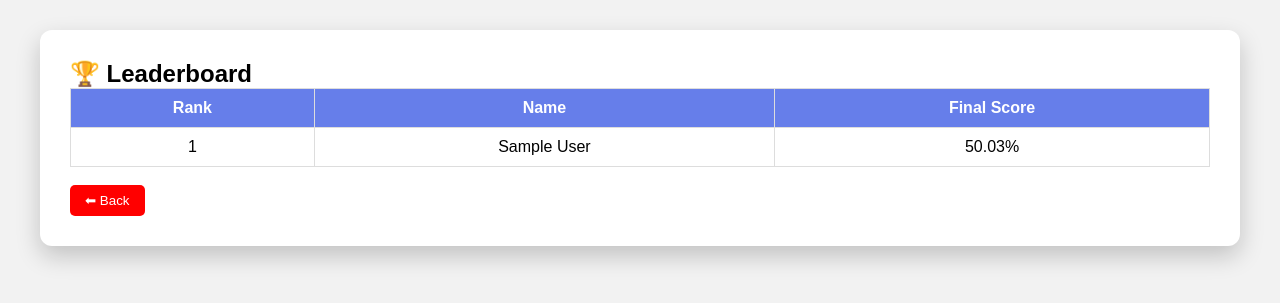
After one commit to NeelSavsani/X-Typing-Master, a PHP site: page /leaderboard.php in a window 1280 px wide. The commit adds this page. Shown: the top 303 px of the page. Run offline with PHP 8.4, Linux system fonts and the light colour scheme; tables that the repository leaves empty or names only in its code hold one stand-in row (values such as "Sample post").

Commit message:
Adding rank and export button

```diff
--- a/css/home.css
+++ b/css/home.css
@@ -1,4 +1,3 @@
-/* Reset */
 * {
     margin: 0;
     padding: 0;
@@ -6,7 +5,6 @@
     font-family: Arial, Helvetica, sans-serif;
 }
 
-/* Page */
 body {
     background: #f2f2f2;
     padding: 30px;
@@ -14,63 +12,49 @@ body {
     justify-content: center;
 }
 
-/* Main container */
 .box {
-    background: #ffffff;
+    background: #fff;
     padding: 30px;
-    width: 95%;
-    max-width: 1100px;
+    width: 100%;
+    max-width: 1200px;
     border-radius: 12px;
     box-shadow: 0 10px 25px rgba(0,0,0,0.2);
 }
 
-.table-title {
-    margin: 15px 0;
-}
-
-/* Input */
 input {
     width: 100%;
     padding: 12px;
+    margin-bottom: 15px;
     border-radius: 6px;
     border: 1px solid #ccc;
-    margin-bottom: 15px;
 }
 
-input:focus {
-    outline: none;
-    border-color: #667eea;
-}
-
-/* Table */
 table {
     width: 100%;
     border-collapse: collapse;
 }
 
-table th,
-table td {
+th, td {
     border: 1px solid #ddd;
     padding: 10px;
     text-align: center;
 }
 
-table th {
+th {
     background: #667eea;
     color: white;
 }
 
-/* Status */
 .status-approved {
     color: green;
     font-weight: bold;
 }
+
 .status-pending {
     color: red;
     font-weight: bold;
 }
 
-/* Edit button */
 .edit-btn {
     padding: 6px 12px;
     background: #ffc107;
@@ -79,7 +63,7 @@ table th {
     cursor: pointer;
 }
 
-/* ===== MODAL ===== */
+/* MODAL */
 .modal {
     position: fixed;
     inset: 0;
@@ -89,8 +73,7 @@ table th {
     align-items: center;
     opacity: 0;
     visibility: hidden;
-    transition: opacity 0.3s ease;
-    z-index: 999;
+    transition: 0.3s;
 }
 
 .modal.show {
@@ -99,60 +82,45 @@ table th {
 }
 
 .modal-content {
-    background: white;
+    background: #fff;
     padding: 20px;
-    width: 300px;
+    width: 320px;
     border-radius: 10px;
-    transform: scale(0.9) translateY(-20px);
-    opacity: 0;
-    transition: all 0.3s ease;
+    transform: scale(0.9);
+    transition: 0.3s;
 }
 
 .modal.show .modal-content {
-    transform: scale(1) translateY(0);
-    opacity: 1;
+    transform: scale(1);
 }
 
-.modal-content label {
-    margin-top: 10px;
-    display: block;
-}
-
-/* Modal buttons */
 .modal-actions {
     display: flex;
     justify-content: space-between;
     margin-top: 15px;
 }
 
-.btn-cancel {
-    background: red;
+.btn-save {
+    background: green;
     color: white;
+    padding: 8px 15px;
     border: none;
-    padding: 8px 15px;
     border-radius: 5px;
     cursor: pointer;
 }
 
-.btn-save {
-    background: green;
+.btn-cancel {
+    background: red;
     color: white;
+    padding: 8px 15px;
     border: none;
-    padding: 8px 15px;
     border-radius: 5px;
     cursor: pointer;
-    min-width: 80px;
 }
 
-/* Disabled save */
-.btn-save:disabled {
-    opacity: 0.7;
-    cursor: not-allowed;
-}
-
-/* ===== SAVE BUTTON LOADER ===== */
-.btn-save.loading {
-    pointer-events: none;
+/* SAVE LOADER */
+.btn-save.loading span {
+    display: none;
 }
 
 .btn-save.loading::after {
@@ -164,20 +132,13 @@ table th {
     border-radius: 50%;
     display: inline-block;
     animation: spin 0.8s linear infinite;
-    vertical-align: middle;
-}
-
-.btn-save.loading span {
-    display: none;
 }
 
 @keyframes spin {
-    to {
-        transform: rotate(360deg);
-    }
+    to { transform: rotate(360deg); }
 }
 
-/* ===== TOAST ===== */
+/* TOAST */
 .toast {
     position: fixed;
     bottom: 25px;
@@ -186,15 +147,10 @@ table th {
     color: #fff;
     border-radius: 6px;
     opacity: 0;
-    pointer-events: none;
-    transition: opacity 0.4s ease;
-    z-index: 9999;
+    transition: 0.4s;
 }
 
-.toast.show {
-    opacity: 1;
-}
-
+.toast.show { opacity: 1; }
 .toast.success { background: #28a745; }
 .toast.cancel { background: #6c757d; }
 .toast.error { background: #dc3545; }
--- /dev/null
+++ b/leaderboard.php
@@ -0,0 +1,56 @@
+<?php include "dbconnect.php"; ?>
+<!DOCTYPE html>
+<html>
+<head>
+    <title>Leaderboard</title>
+    <link rel="stylesheet" href="css/home.css">
+</head>
+<body>
+
+<div class="box">
+    <h2>🏆 Leaderboard</h2>
+
+    <table>
+        <tr>
+            <th>Rank</th>
+            <th>Name</th>
+            <th>Final Score</th>
+        </tr>
+
+<?php
+$maxRes = mysqli_query($conn, "SELECT MAX(typing_score) AS max_score FROM user");
+$maxRow = mysqli_fetch_assoc($maxRes);
+$maxTypingScore = $maxRow['max_score'] ?: 1;
+
+$query = "
+SELECT name,
+    (
+        (typing_score / $maxTypingScore) * 100 +
+        (quiz_score / 16000) * 100
+    ) / 2 AS final_score
+FROM user
+ORDER BY final_score DESC
+LIMIT 10
+";
+
+$res = mysqli_query($conn, $query);
+$rank = 1;
+
+while ($row = mysqli_fetch_assoc($res)) {
+    echo "<tr>
+        <td>{$rank}</td>
+        <td>{$row['name']}</td>
+        <td>" . round($row['final_score'], 2) . "%</td>
+    </tr>";
+    $rank++;
+}
+?>
+
+    </table>
+
+    <br>
+    <button onclick="window.location='home.php'" class="btn-cancel">⬅ Back</button>
+</div>
+
+</body>
+</html>
```
Also changed, not shown: export_csv.php (added, +48 -0 lines), fetch_user.php (+26 -28 lines), home.php (+14 -6 lines).
